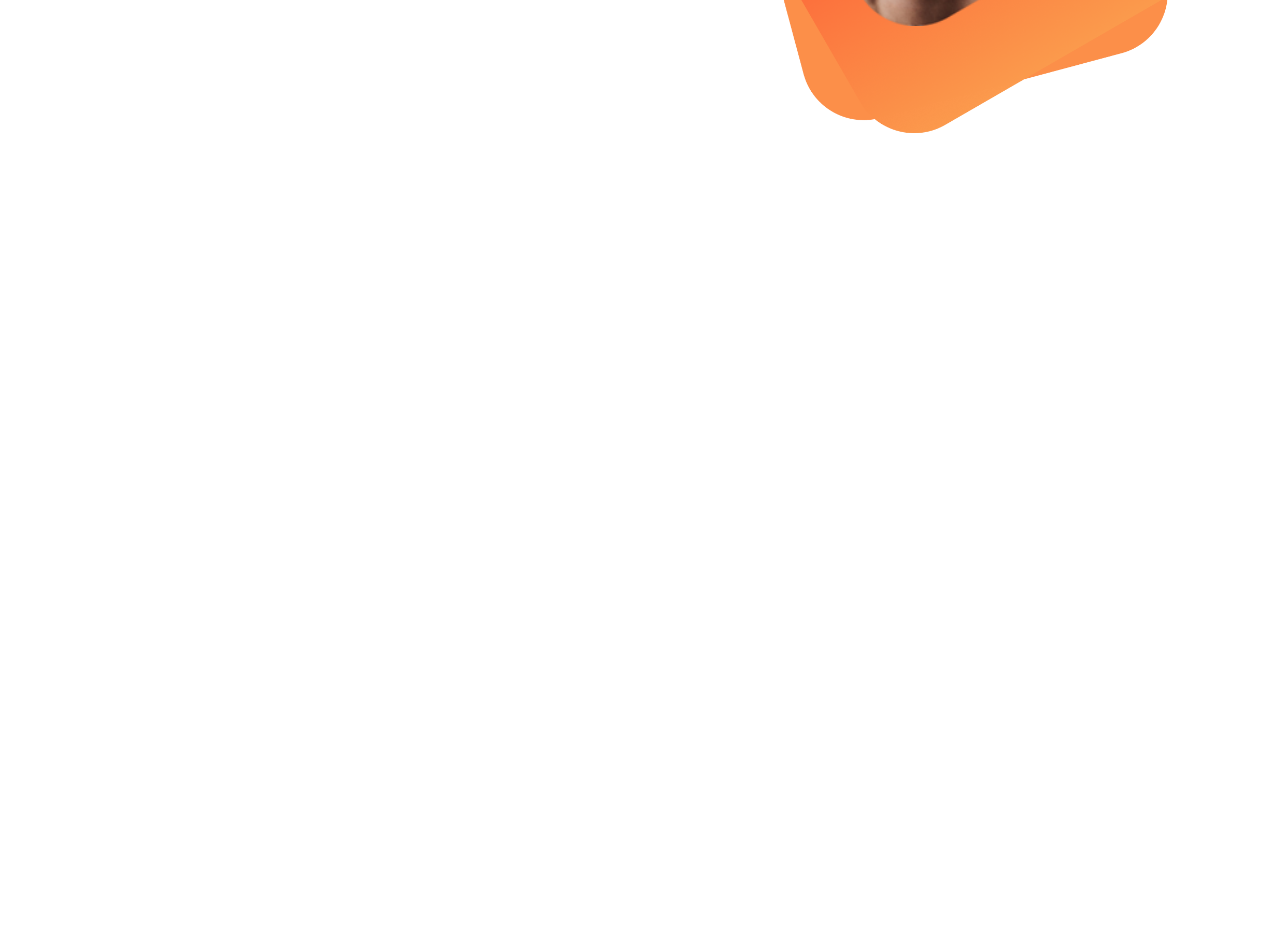
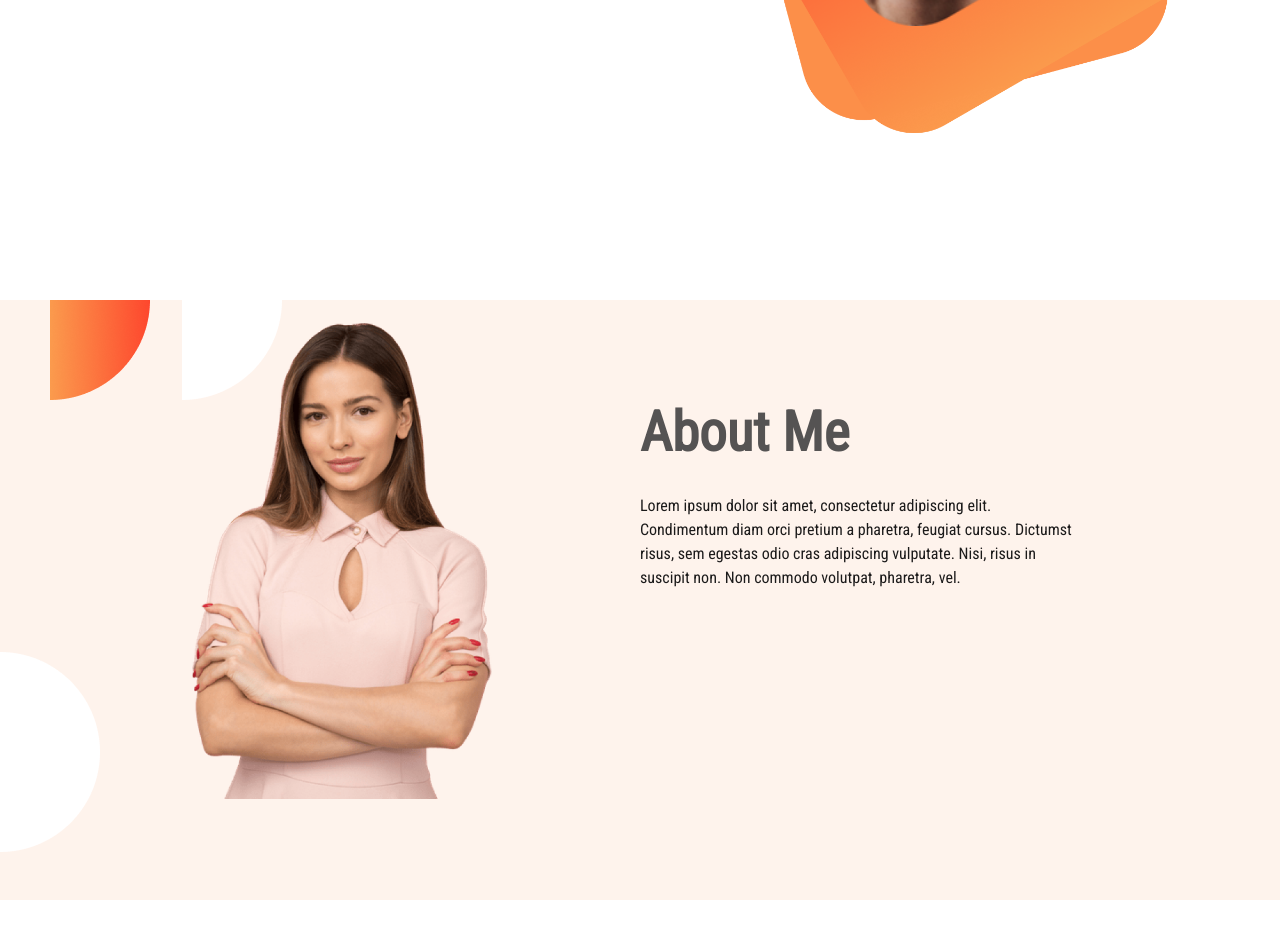
Before and after one commit to Mirazul-Hoq/milestone_1_practice, a plain HTML site: page index.html in a window 1280 px wide. Shown: the part 570-1513 px from the top of the page. Before the commit the page ends 870 px from the top, so only its background shows below. Drawn offline with Linux system fonts and the light colour scheme.

Commit message:
about me section cleared

```diff
--- a/index.html
+++ b/index.html
@@ -11,7 +11,7 @@
     <link href="https://fonts.googleapis.com/css2?family=Roboto+Condensed&display=swap" rel="stylesheet">
 </head>
 <body>
-    <section class="diet">
+    <section class="diet display--flex">
         <div class="diet--text half--width">
             <h1><span class="orangered">Skip</span><span class="greyish"> The Diet, Just Eat Healthy With Food Network</span></h1>
         </div>
@@ -19,5 +19,20 @@
             <img src="images/male/HeroImage-removebg-preview.png" alt="Mans Image" id="diet--image__img">
         </div>
     </section>
+    <section class="about--me display--flex">
+        <div class="myimg half--width">
+            <img src="images/female/Person-Image.png" alt="Female image">
+        </div>
+        <div class="myinfo half--width">
+            <h2 class="greyish">About Me</h2>
+            <p class="blackish">
+                Lorem ipsum dolor sit amet, consectetur adipiscing
+                elit. Condimentum diam orci pretium a pharetra,
+                feugiat cursus. Dictumst risus, sem egestas odio cras
+                adipiscing vulputate. Nisi, risus in suscipit non. Non
+                commodo volutpat, pharetra, vel.
+            </p>
+        </div>
+    </section>
 </body>
 </html>
--- a/style.css
+++ b/style.css
@@ -14,6 +14,10 @@ h1 {
     margin-left: 70px;
 }
 
+h2 {
+    font-size: 55px;
+}
+
 .orangered {
     color: rgb(252, 131, 62);
 }
@@ -21,8 +25,18 @@ h1 {
     color: rgb(85, 83, 83);
 }
 
+.blackish {
+    color: rgb(27, 26, 26);
+}
+
+.display--flex {
+    display: flex;
+}
+
+/* DIET SECTION */
+
 .diet {
-    display: flex;
+
 }
 
 .diet--text {
@@ -47,3 +61,37 @@ h1 {
 .half--width {
     width: 50%;
 }
+
+/* ABOUT ME SECTION */
+
+.about--me {
+    background-image: url(images/shapes/7.png);
+    background-repeat: no-repeat;
+    margin-bottom: 50px;
+}
+
+.myimg {
+    height: 80vh;
+    position: relative;
+}
+
+.myimg img {
+    width: 300px;
+    height: auto;
+    position: absolute;
+    left: 30%;
+    top: 23px;
+}
+
+.myinfo {
+    padding-top: 100px;
+    padding-right: 200px;
+}
+
+.myinfo h2 {
+    margin-bottom: 30px;
+}
+
+.myinfo p {
+    line-height: 1.5rem;
+}
```
Also changed, not shown: images/female/Person-Image.png (added), images/shapes/7.png (added).
